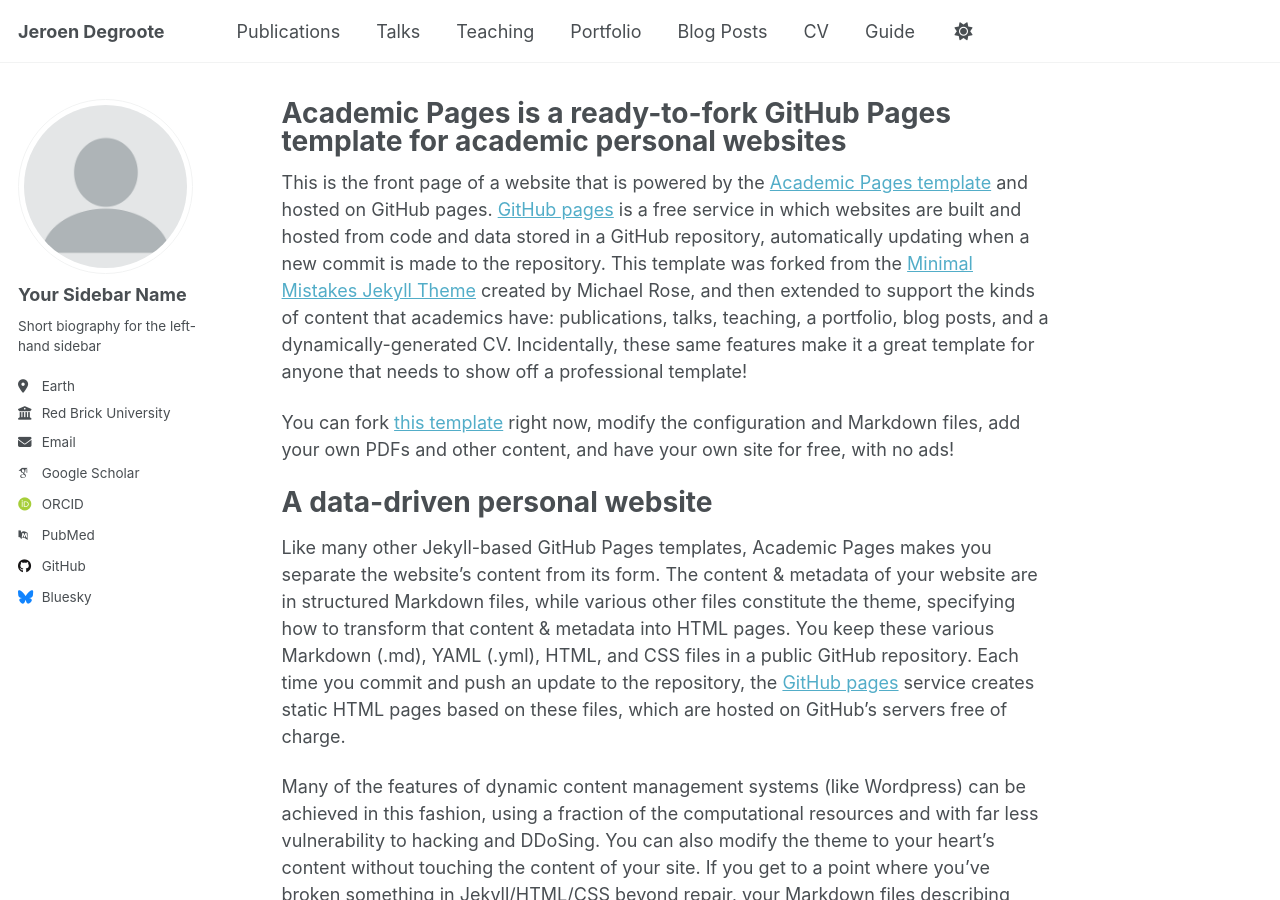
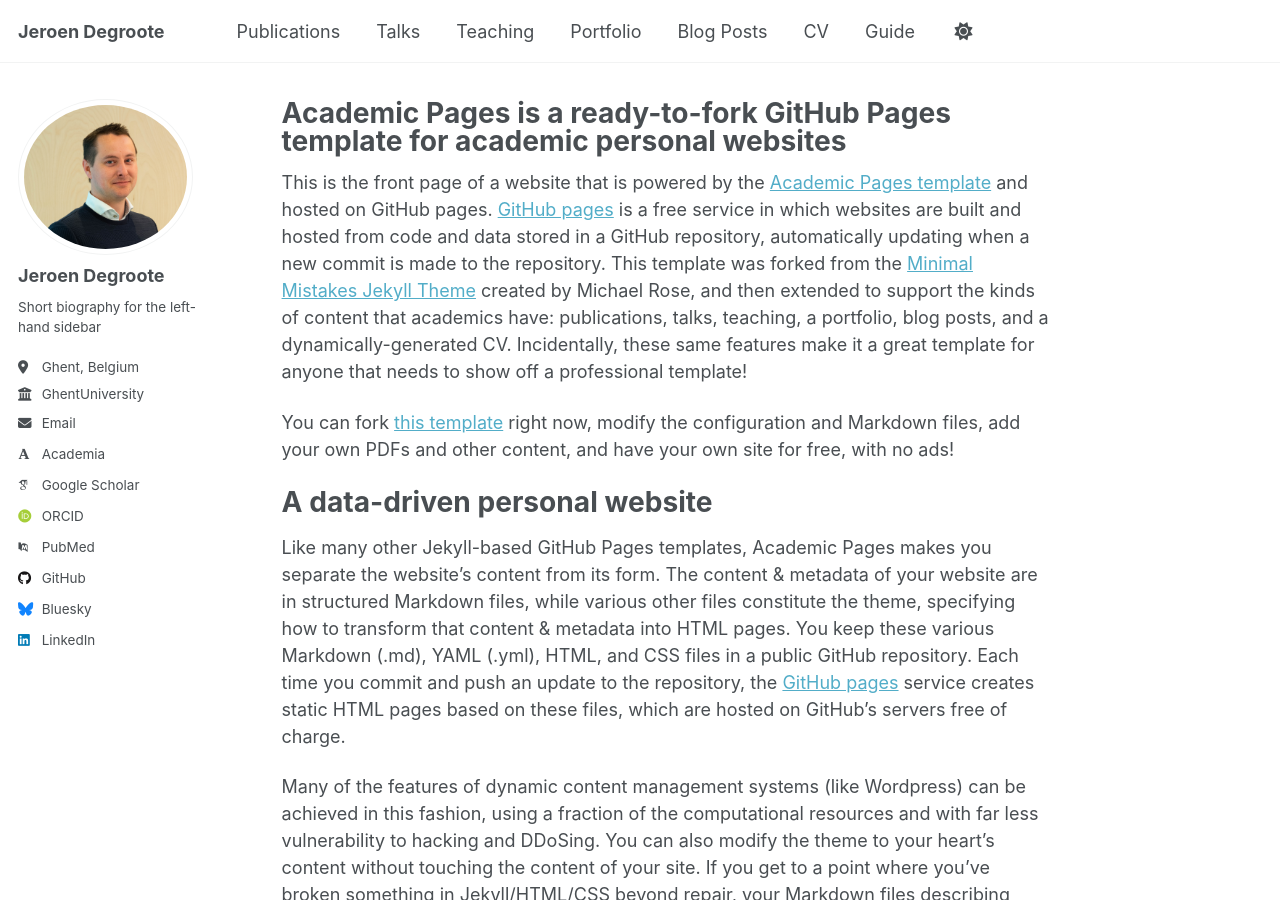
Before and after one commit to jrndgrt/jeroen_degroote.github.io, a Jekyll site: the page built from _pages/about.md, in a window 1280 px wide and 900 px high. Built offline with Jekyll 4.4.1, drawn with Linux system fonts in a browser that asks for light colours; some web fonts are replaced; a script that is not in the unit is left out.

Commit message:
Update author profile in _config.yml with new avatar, name, location, employer, email, and academic links

```diff
--- a/_config.yml
+++ b/_config.yml
@@ -22,22 +22,22 @@
 #               Additional customization can be done by editing /_includes/author-profile.html
 author:
   # Biographic information
-  avatar           : "profile.png"
-  name             : "Your Sidebar Name"
+  avatar           : "DSC_0125_LR1_cropped.jpg"
+  name             : "Jeroen Degroote"
   pronouns         : # example: "she/her"
   bio              : "Short biography for the left-hand sidebar"
-  location         : "Earth"
-  employer         : "Red Brick University"
+  location         : "Ghent, Belgium"
+  employer         : "GhentUniversity"
   uri              : # URL
-  email            : "none@example.org"
+  email            : "jerdgroo.degroote@ugent.be"
 
   # Academic websites
-  academia         : # URL
+  academia         : "https://biblio.ugent.be/publication?text=jeroen+degroote"
   arxiv            : # URL - Update with the correct link to your profile
-  googlescholar    : "https://scholar.google.com/citations?user=PS_CX0AAAAAJ"
+  googlescholar    : "https://scholar.google.com/citations?user=YsOGg7wAAAAJ&hl=en"
   inspire-hep      : # URL
   impactstory      : # URL
-  orcid            : "http://orcid.org/yourorcidurl"
+  orcid            : "https://orcid.org/0000-0002-8139-8799"
   semantic         : # URL
   pubmed           : "https://www.ncbi.nlm.nih.gov/pubmed/?term=john+snow"
   researchgate     : # URL
@@ -62,7 +62,7 @@
   keybase          : # Username
   instagram        : # Username
   lastfm           : # Username
-  linkedin         : # Username
+  linkedin         : "jeroen degroote"
   mastodon         : # URL
   medium           : # URL
   pinterest        : # Username
```
Also changed, not shown: images/DSC_0125_LR1_cropped.jpg (added).
